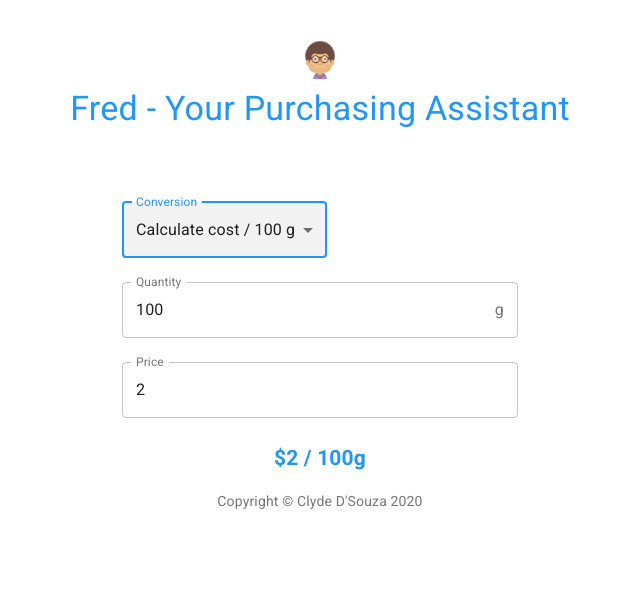
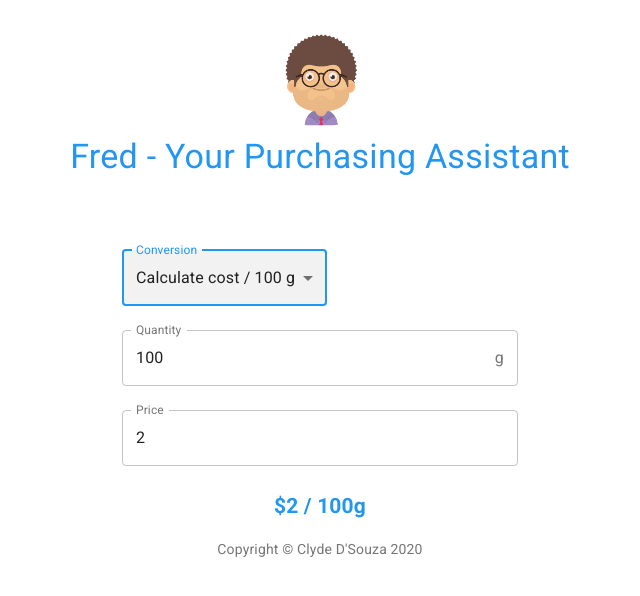
Before and after one commit to ClydeDz/fred, a React (Create React App) app: page / in a window 1280 px wide. Shown: the top 596 px of the page, without its empty margins (320-960 px from the left). Built offline with nearby package versions, Linux system fonts and the light colour scheme.

Commit message:
Resize Fred's image in the header of the website

```diff
--- a/src/component-styles/HeaderStyles.js
+++ b/src/component-styles/HeaderStyles.js
@@ -12,11 +12,13 @@ const HeaderStyles = makeStyles(theme => ({
       height: theme.spacing(3),
     },
     large: {
-      width: theme.spacing(7),
-      height: theme.spacing(7),
+      width: theme.spacing(12),
+      height: theme.spacing(12),
+      marginBottom: theme.spacing(1),
     },
     h1: {
       color: theme.palette.primary.main,
+      marginBottom: theme.spacing(0),
     }
   }));
 
```
Also changed, not shown: public/images/fred.png.
